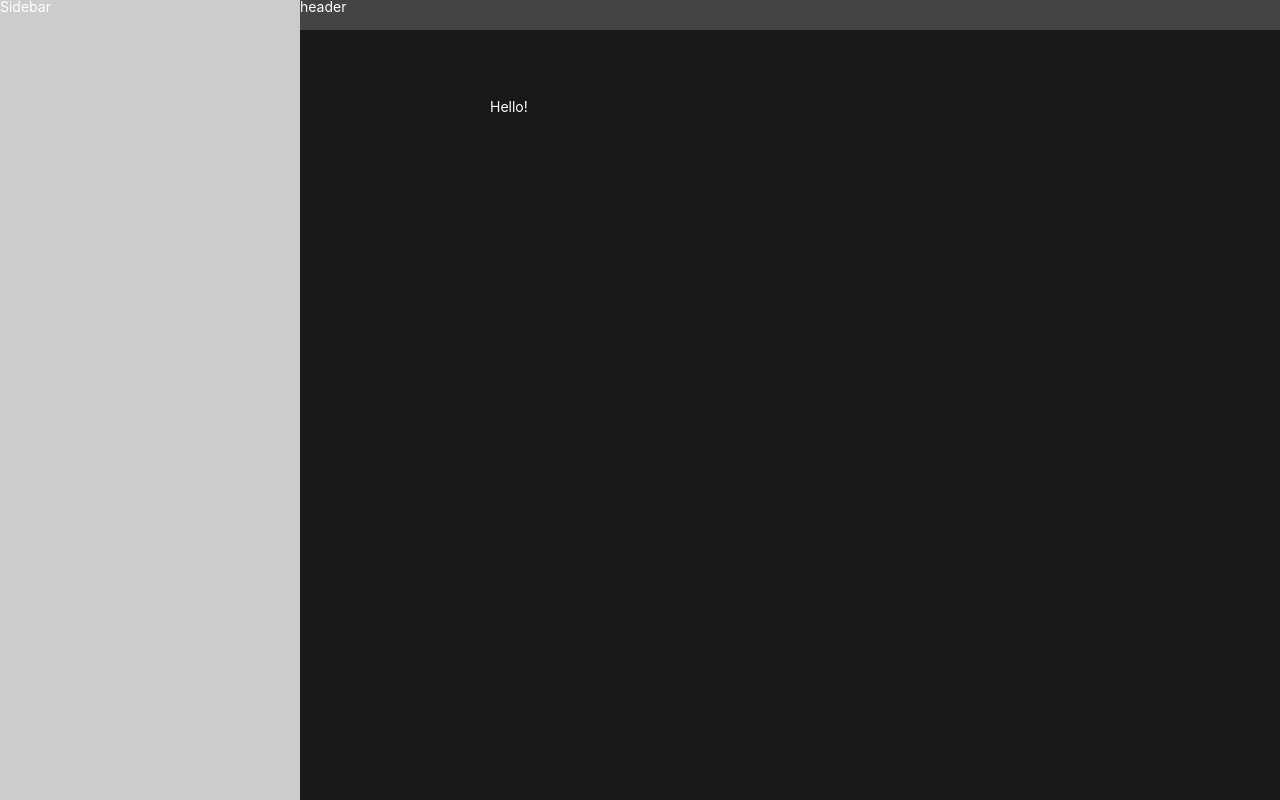
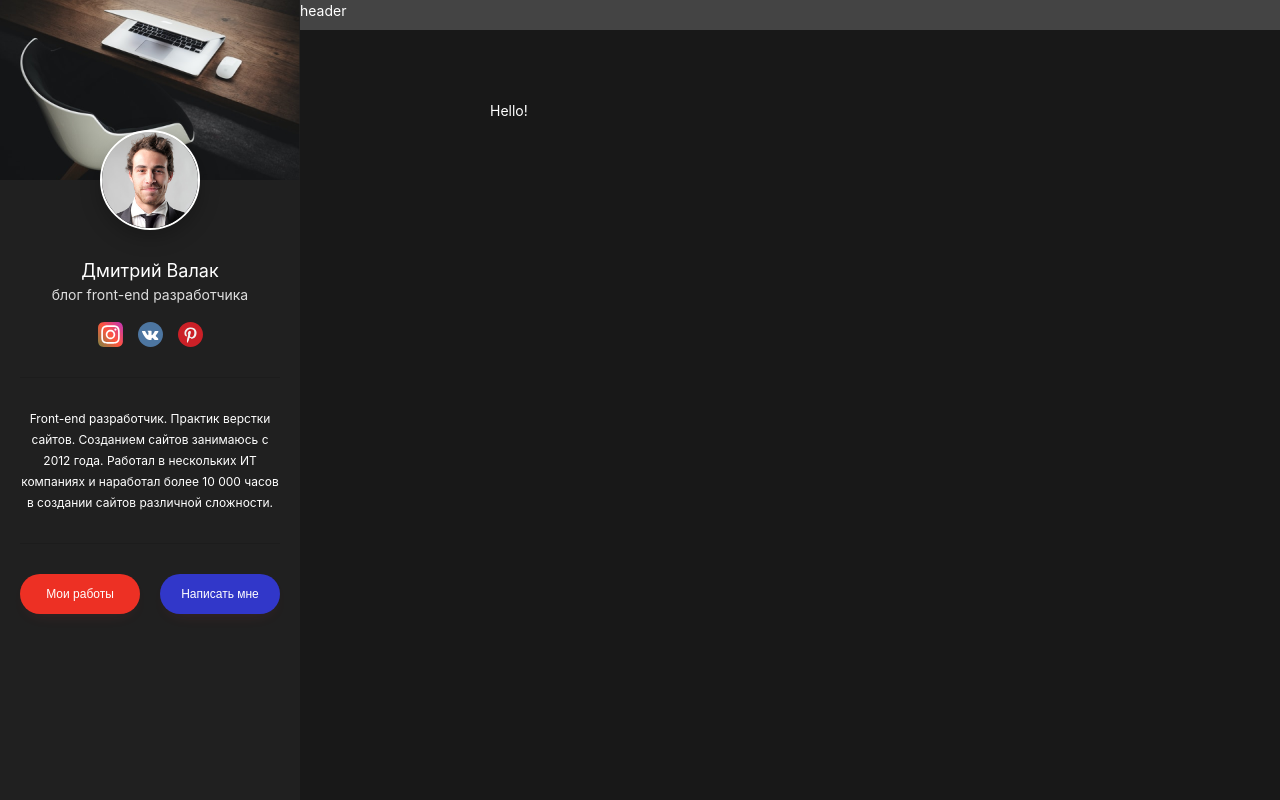
Before and after one commit to if-else-laurent/blog-layout-html-scss-gulp, a website: page src/index.html in a window 1280 px wide. Drawn offline with nearby package versions, Linux system fonts and the light colour scheme; files that its build step writes are made by us from their sources.

Commit message:
add sidebar

```diff
--- a/src/assets/scss/blocks/page.scss
+++ b/src/assets/scss/blocks/page.scss
@@ -1,3 +1,3 @@
 .page {
-    overflow: hidden;
+  overflow: hidden;
 }
--- a/src/assets/scss/blocks/sidebar.scss
+++ b/src/assets/scss/blocks/sidebar.scss
@@ -1,11 +1,122 @@
 .sidebar {
-    width: $sidebar-width;
-    height: 100vh;
+  width: $sidebar-width;
+  height: 100vh;
 
-    background-color: #ccc;
+  position: fixed;
+  top: 0;
+  left: 0;
+  z-index: $z-index-sidebar;
+  background-color: #202020;
 
-    position: fixed;
-    top: 0;
-    left: 0;
-    z-index: $z-index-sidebar;
+  &__container {
+    padding: 0 20px;
+  }
+
+  &__bg {
+    min-height: inherit;
+    width: 100%;
+    min-height: 180px;
+  }
+
+  &__name,
+  &__role {
+    text-align: center;
+  }
+
+  &__name {
+    font-size: 1.8rem;
+    margin-bottom: 3px;
+  }
+
+  &__role {
+    color: #dedede;
+    margin-bottom: 17px;
+  }
+
+  &__description {
+    text-align: center;
+    color: #fff;
+    font-size: 1.2rem;
+  }
+
+  &__row {
+    display: flex;
+    align-items: center;
+    justify-content: center;
+    gap: 15px;
+  }
+
+  &__btns-row {
+    display: flex;
+    align-items: center;
+    gap: 20px;
+  }
+
+  &__social-link {
+    height: 25px;
+    width: 25px;
+    min-width: 25px;
+
+    &:hover {
+      scale: 1.2;
+      transition: all 0.2s ease;
+    }
+  }
 }
+
+.avatar-block {
+  position: relative;
+  margin-bottom: 80px;
+  display: flex;
+  justify-content: center;
+
+  &__img {
+    top: -50px;
+    position: absolute;
+    z-index: 100;
+    height: 100px;
+    width: 100px;
+    min-width: 100px;
+    border-radius: 50%;
+    overflow: hidden;
+    border: 2px solid $white;
+    box-shadow: 0px 7px 20px 0px #00000040;
+  }
+}
+
+.divider {
+  width: 100%;
+  background-color: #1c1c1c;
+  height: 1px;
+  margin: 30px 0;
+}
+
+.btn {
+  width: 100%;
+  max-width: 120px;
+  font-size: 1.2rem;
+  font-weight: 500;
+  padding: 13px 20px;
+  border-radius: 25px;
+  color: #fff;
+  outline: none;
+  border: none;
+  box-shadow: 0px 7px 17px -10px rgba(242, 63, 63, 0.2);
+  transition: background-color 0.2s ease;
+
+  &__primary {
+    background-color: #3137c9;
+
+    &:hover {
+      background-color: #2529ab;
+    }
+  }
+
+  &__secondary {
+    background-color: #ed3024;
+
+    &:hover {
+      background-color: #cb2d22;
+    }
+  }
+}
--- a/src/assets/scss/style.scss
+++ b/src/assets/scss/style.scss
@@ -2,23 +2,25 @@
 @import "vendor/reset";
 
 html {
-    font-size: 62.5%;
+  font-size: 62.5%;
 }
 
 body {
-    background-color: #181818;
+  background-color: #181818;
 
-    font-family: -apple-system, BlinkMacSystemFont, "Segoe UI", Roboto, "Helvetica Neue", Arial, "Noto Sans", sans-serif, "Apple Color Emoji", "Segoe UI Emoji", "Segoe UI Symbol", "Noto Color Emoji";
-    font-size: 1.4rem;
-    color: $white;
+  font-family: -apple-system, BlinkMacSystemFont, "Segoe UI", Roboto,
+    "Helvetica Neue", Arial, "Noto Sans", sans-serif, "Apple Color Emoji",
+    "Segoe UI Emoji", "Segoe UI Symbol", "Noto Color Emoji";
+  font-size: 1.4rem;
+  line-height: 150%;
+  color: $white;
 }
 
 *,
 *:before,
 *:after {
-    box-sizing: border-box;
+  box-sizing: border-box;
 }
-
 
 /* Blocks */
 @import "blocks/page";
--- a/src/assets/scss/vendor/reset.scss
+++ b/src/assets/scss/vendor/reset.scss
@@ -3,19 +3,87 @@
    License: none (public domain)
 */
 
-html, body, div, span, applet, object, iframe,
-h1, h2, h3, h4, h5, h6, p, blockquote, pre,
-a, abbr, acronym, address, big, cite, code,
-del, dfn, em, img, ins, kbd, q, s, samp,
-small, strike, strong, sub, sup, tt, var,
-b, u, i, center,
-dl, dt, dd, ol, ul, li,
-fieldset, form, label, legend,
-table, caption, tbody, tfoot, thead, tr, th, td,
-article, aside, canvas, details, embed,
-figure, figcaption, footer, header, hgroup,
-menu, nav, output, ruby, section, summary,
-time, mark, audio, video {
+html,
+body,
+div,
+span,
+applet,
+object,
+iframe,
+h1,
+h2,
+h3,
+h4,
+h5,
+h6,
+p,
+blockquote,
+pre,
+a,
+abbr,
+acronym,
+address,
+big,
+cite,
+code,
+del,
+dfn,
+em,
+img,
+ins,
+kbd,
+q,
+s,
+samp,
+small,
+strike,
+strong,
+sub,
+sup,
+tt,
+var,
+b,
+u,
+i,
+center,
+dl,
+dt,
+dd,
+ol,
+ul,
+li,
+fieldset,
+form,
+label,
+legend,
+table,
+caption,
+tbody,
+tfoot,
+thead,
+tr,
+th,
+td,
+article,
+aside,
+canvas,
+details,
+embed,
+figure,
+figcaption,
+footer,
+header,
+hgroup,
+menu,
+nav,
+output,
+ruby,
+section,
+summary,
+time,
+mark,
+audio,
+video {
   margin: 0;
   padding: 0;
   border: 0;
@@ -30,8 +98,17 @@ time, mark, audio, video {
 }
 
 /* HTML5 display-role reset for older browsers */
-article, aside, details, figcaption, figure,
-footer, header, hgroup, menu, nav, section {
+article,
+aside,
+details,
+figcaption,
+figure,
+footer,
+header,
+hgroup,
+menu,
+nav,
+section {
   display: block;
 }
 
@@ -39,17 +116,21 @@ body {
   line-height: 1;
 }
 
-ol, ul {
+ol,
+ul {
   list-style: none;
 }
 
-blockquote, q {
+blockquote,
+q {
   quotes: none;
 }
 
-blockquote:before, blockquote:after,
-q:before, q:after {
-	content: '';
+blockquote:before,
+blockquote:after,
+q:before,
+q:after {
+  content: "";
   content: none;
 }
 
@@ -58,15 +139,15 @@ table {
   border-spacing: 0;
 }
 
-input[type=search]::-webkit-search-cancel-button,
-input[type=search]::-webkit-search-decoration,
-input[type=search]::-webkit-search-results-button,
-input[type=search]::-webkit-search-results-decoration {
+input[type="search"]::-webkit-search-cancel-button,
+input[type="search"]::-webkit-search-decoration,
+input[type="search"]::-webkit-search-results-button,
+input[type="search"]::-webkit-search-results-decoration {
   -webkit-appearance: none;
   -moz-appearance: none;
 }
 
-input[type=search] {
+input[type="search"] {
   -webkit-appearance: none;
   -moz-appearance: none;
   -webkit-box-sizing: content-box;
@@ -246,7 +327,7 @@ input[type="reset"],
 input[type="submit"] {
   -webkit-appearance: button; /* 2 */
   cursor: pointer; /* 3 */
-    *overflow: visible;  /* 4 */
+  *overflow: visible; /* 4 */
 }
 
 /**
@@ -333,7 +414,6 @@ textarea {
   color: #222;
 }
 
-
 ::-moz-selection {
   background: #b3d4fc;
   text-shadow: none;
@@ -364,3 +444,7 @@ textarea {
   color: #000;
   padding: 0.2em 0;
 }
+
+hr {
+  border: none;
+}
--- a/src/partials/sidebar.html
+++ b/src/partials/sidebar.html
@@ -1,3 +1,48 @@
 <aside class="sidebar">
-    Sidebar
+  <img class="sidebar__bg" src="../assets/images/sidebar/bg.png" alt="" />
+  <div class="sidebar__container">
+    <div class="avatar-block">
+      <img
+        class="avatar-block__img"
+        src="../assets/images/sidebar/avatar.png"
+        alt=""
+      />
+    </div>
+    <p class="sidebar__name">Дмитрий Валак</p>
+    <p class="sidebar__role">блог front-end разработчика</p>
+    <div class="sidebar__row">
+      <a href="#">
+        <img
+          class="sidebar__social-link"
+          src="../assets/images/sidebar/instagram.svg"
+          alt="instagram link"
+        />
+      </a>
+      <a href="#">
+        <img
+          class="sidebar__social-link"
+          src="../assets/images/sidebar/vk.svg"
+          alt="instagram link"
+        />
+      </a>
+      <a href="#">
+        <img
+          class="sidebar__social-link"
+          src="../assets/images/sidebar/pinterest.svg"
+          alt="instagram link"
+        />
+      </a>
+    </div>
+    <hr class="divider" />
+    <p class="sidebar__description">
+      Front-end разработчик. Практик верстки сайтов. Созданием сайтов занимаюсь
+      с 2012 года. Работал в нескольких ИТ компаниях и наработал более 10 000
+      часов в создании сайтов различной сложности.
+    </p>
+    <hr class="divider" />
+    <div class="sidebar__btns-row">
+      <button class="btn btn__secondary">Мои работы</button>
+      <button class="btn btn__primary">Написать мне</button>
+    </div>
+  </div>
 </aside>
```
Also changed, not shown: dist/assets/css/style.css, dist/assets/css/style.min.css, dist/assets/images/sidebar/avatar.jpg (added), dist/assets/images/sidebar/avatar.png (added), dist/assets/images/sidebar/bg.png (added), dist/assets/images/sidebar/instagram.svg (added), dist/assets/images/sidebar/pinterest.svg (added), dist/assets/images/sidebar/vk.svg (added), dist/index.html, src/assets/images/sidebar/avatar.png (added), src/assets/images/sidebar/bg.png (added), src/assets/images/sidebar/instagram.svg (added), src/assets/images/sidebar/pinterest.svg (added), src/assets/images/sidebar/vk.svg (added), 1 more files. Lines whose indentation alone changed are shown as unchanged.
